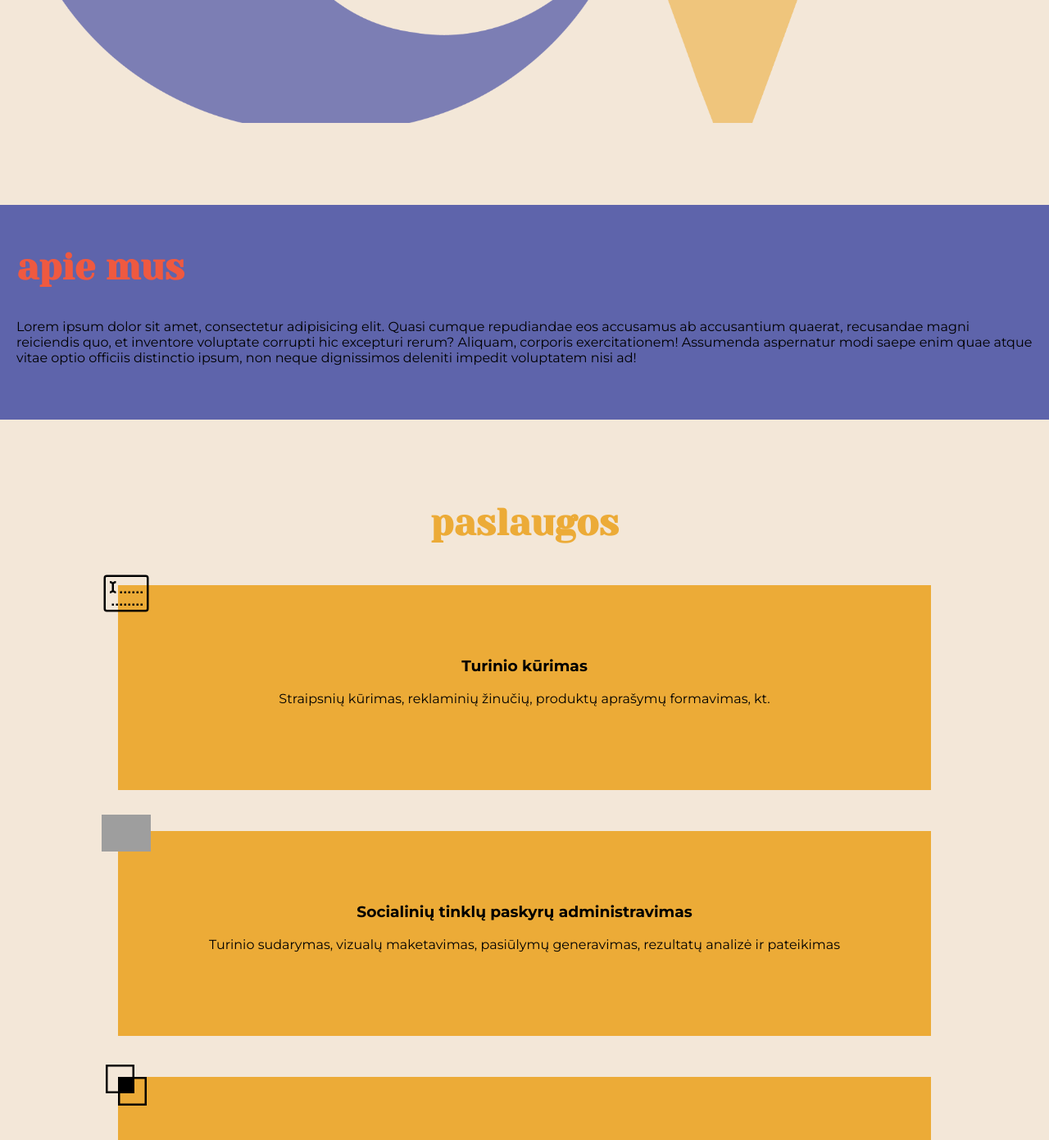
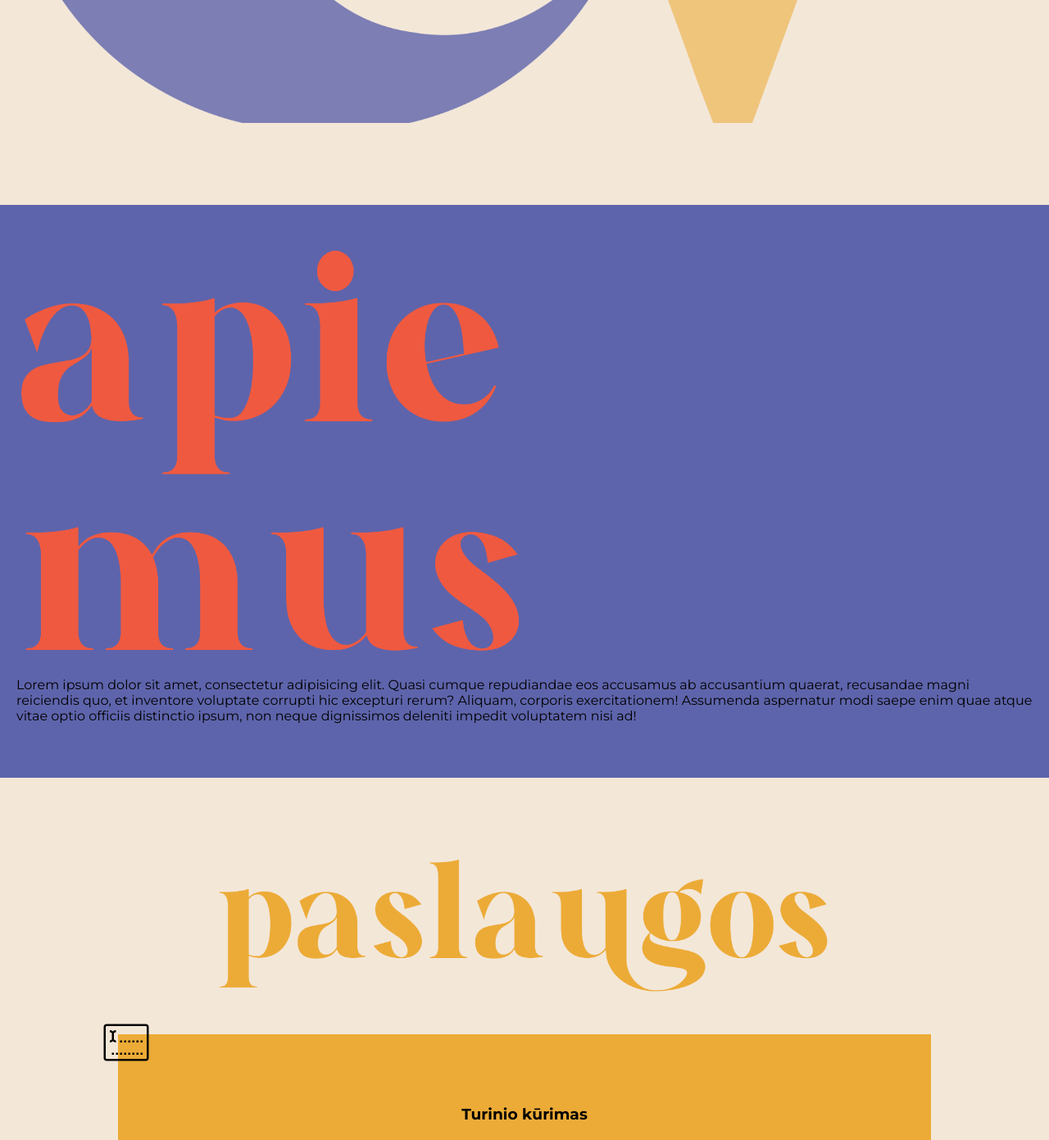
Before and after one commit to EgleUrbone/EV_page, a React (Vite) app: page / in a window 1280 px wide. Shown: the part 690-2081 px from the top of the page at 82% size. Built offline with nearby package versions, Linux system fonts and the light colour scheme; grey boxes are pictures that could not be loaded.

Commit message:
imgs added

```diff
--- a/src/components/About.jsx
+++ b/src/components/About.jsx
@@ -3,7 +3,7 @@ import css from './About.module.css';
 export default function About() {
   return (
     <section id='apie' className={css.aboutCont}>
-      <h2 className={css.aboutHeadLine}>apie mus</h2>
+      <img className={css.aboutHeadLine} src="/img/apiemus.png" alt="apie mus" />
       <p className={css.text}>Lorem ipsum dolor sit amet, consectetur adipisicing elit. Quasi cumque repudiandae eos accusamus ab accusantium quaerat, recusandae magni reiciendis quo, et inventore voluptate corrupti hic excepturi rerum? Aliquam, corporis exercitationem! Assumenda aspernatur modi saepe enim quae atque vitae optio officiis distinctio ipsum, non neque dignissimos deleniti impedit voluptatem nisi ad!</p>
     </section>
   )
--- a/src/components/About.module.css
+++ b/src/components/About.module.css
@@ -7,8 +7,8 @@
 }
 
 .aboutHeadLine {
-  color: var(--red);
-  font-size: 45px;
+  width: 50%;
+  margin-bottom: 30px;
 }
 
 .text {
--- a/src/components/layout/Paslaugos.jsx
+++ b/src/components/layout/Paslaugos.jsx
@@ -4,7 +4,7 @@ import css from './Paslaugos.module.css';
 export default function Paslaugos() {
   return (
     <section id='paslaugos' className={css.paslaugos}>
-      <h2 className={css.mainTitle}>paslaugos</h2>
+      <img className={css.mainTitle} src="/img/paslaugos.png" alt="paslaugos" />
       <ul className={css.list}>
         <li className={css.listItem}>
           <img className={css.icon} src='/img/form-field-multiline-svgrepo-com.svg' alt='multiline icon' />
--- a/src/components/layout/Paslaugos.module.css
+++ b/src/components/layout/Paslaugos.module.css
@@ -3,10 +3,9 @@
 }
 
 .mainTitle {
-  color: var(--yellow);
-  font-size: 45px;
-  text-align: center;
-  margin-bottom: 50px;
+  width: 60%;
+  display: block;
+  margin: 0 auto 50px;
 }
 
 .list {
```
